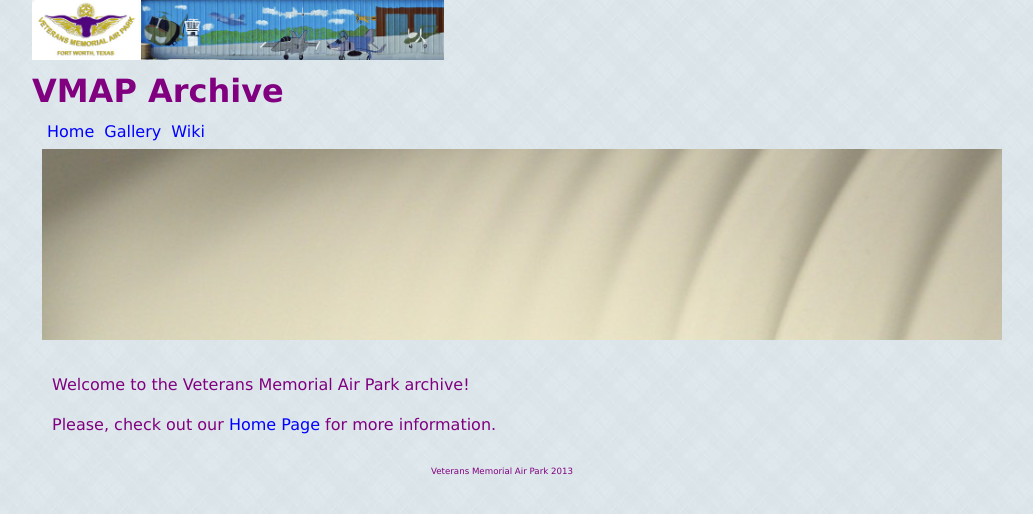
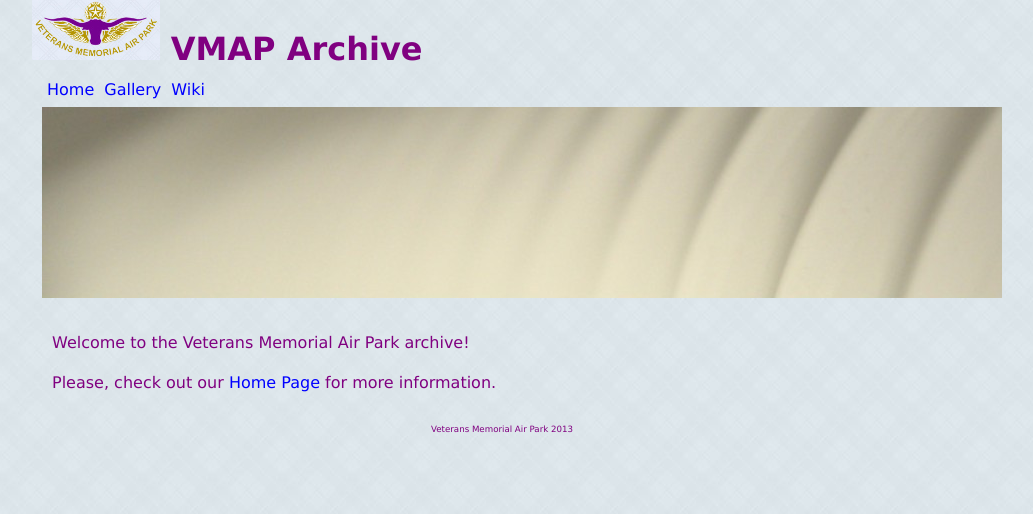
Before and after one commit to vmap/vmap.github.io, a Jekyll site: the page built from index.html, in a window 1280 px wide. Shown: the top 514 px of the page, without its empty margins (138-1171 px from the left). Built offline with Jekyll 4.4.1, drawn with Linux system fonts in a browser that asks for light colours; Markdown is read by kramdown in place of the engine named in the settings.

Commit message:
mod experiment

```diff
--- a/_layouts/default.html
+++ b/_layouts/default.html
@@ -12,8 +12,8 @@
   <div id="main">
 
     <header>
-      <img height="60" alt="VMAP Logo" src="/img/vmaplogo.jpg" />
-      <h1> VMAP Archive </h1>
+
+      <h1><img height="60" alt="VMAP Logo" src="/img/vmaplogo.jpg" /> VMAP Archive </h1>
     <header>
 
     <nav role="navigation">
```
Also changed, not shown: img/vmaplogo.jpg.
